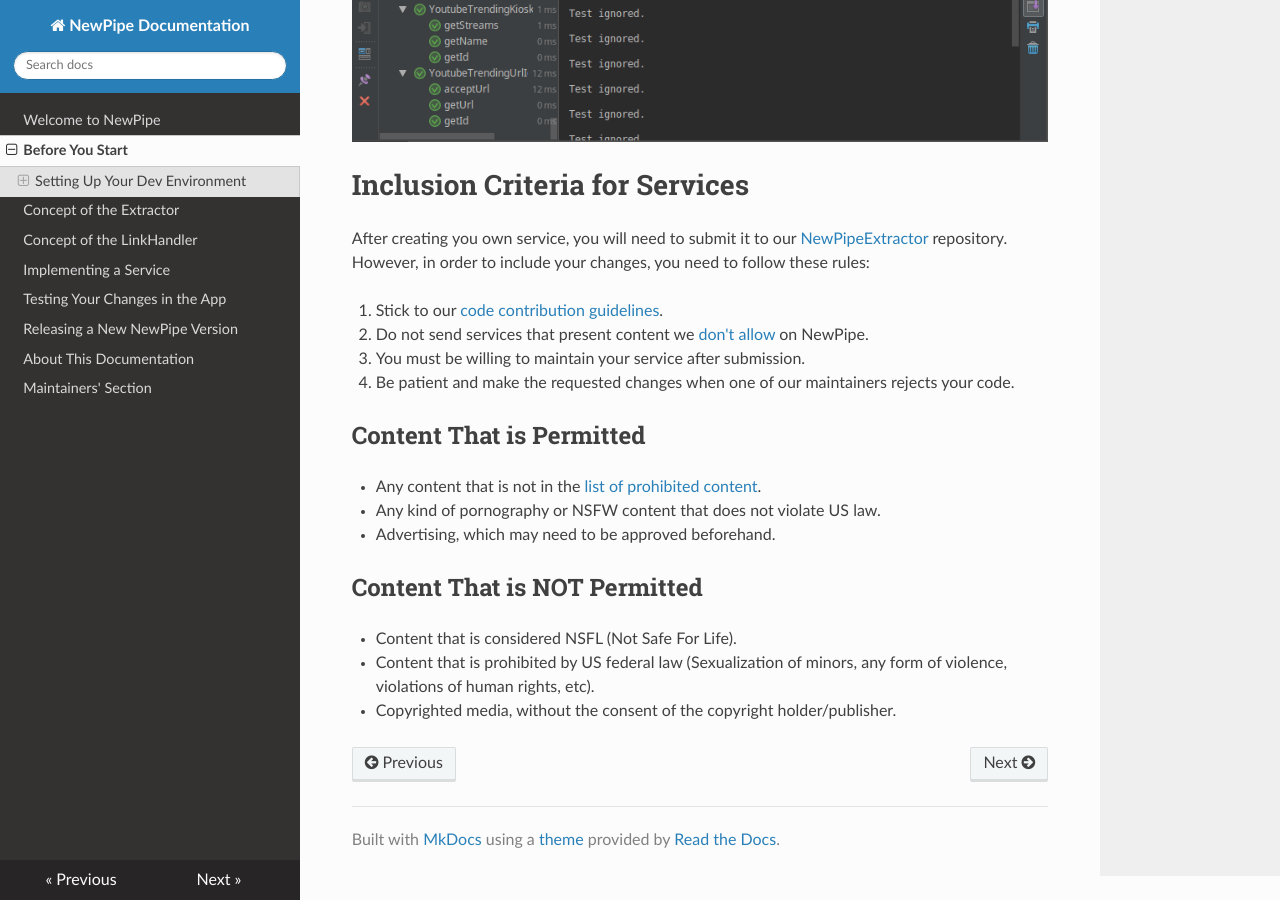
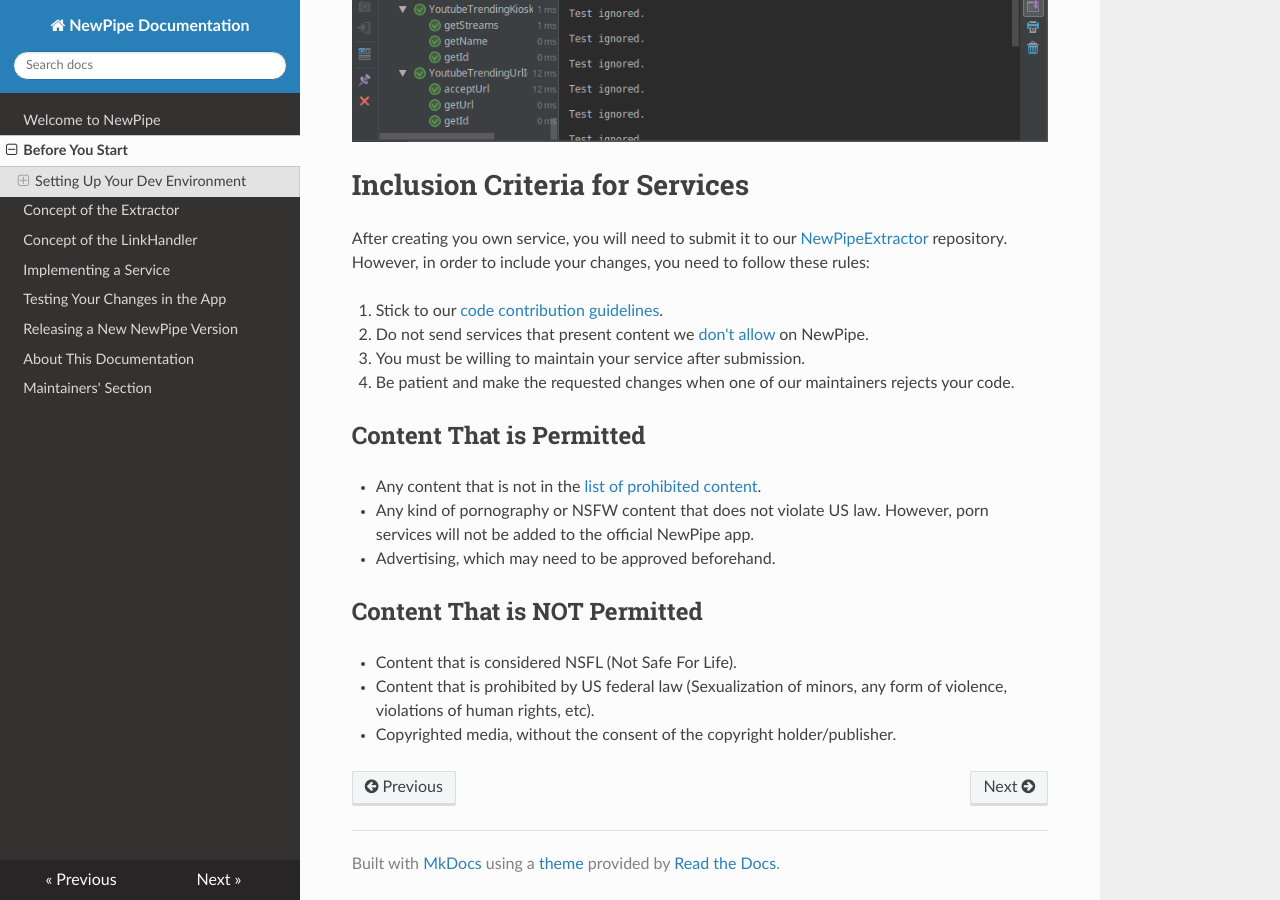
Before and after one commit to TeamNewPipe/documentation, an MkDocs documentation site: the page built from docs/00_Prepare_everything.md, in a window 1280 px wide and 900 px high, scrolled down 2077 px. Built offline with MkDocs 1.6.1, drawn with Linux system fonts in a browser that asks for light colours; nearby versions of some CDN libraries; library files that are not in the unit come from our copies.

Commit message:
Add note about porn not allowed in NewPipe, but in NewPipe Extractor

```diff
--- a/docs/00_Prepare_everything.md
+++ b/docs/00_Prepare_everything.md
@@ -70,7 +70,7 @@
 ## Content That is Permitted
 
 - Any content that is not in the [list of prohibited content](#content-that-is-not-permitted).
-- Any kind of pornography or NSFW content that does not violate US law.
+- Any kind of pornography or NSFW content that does not violate US law. However, porn services will not be added to the official NewPipe app.
 - Advertising, which may need to be approved beforehand.
 
 ## Content That is NOT Permitted
```
